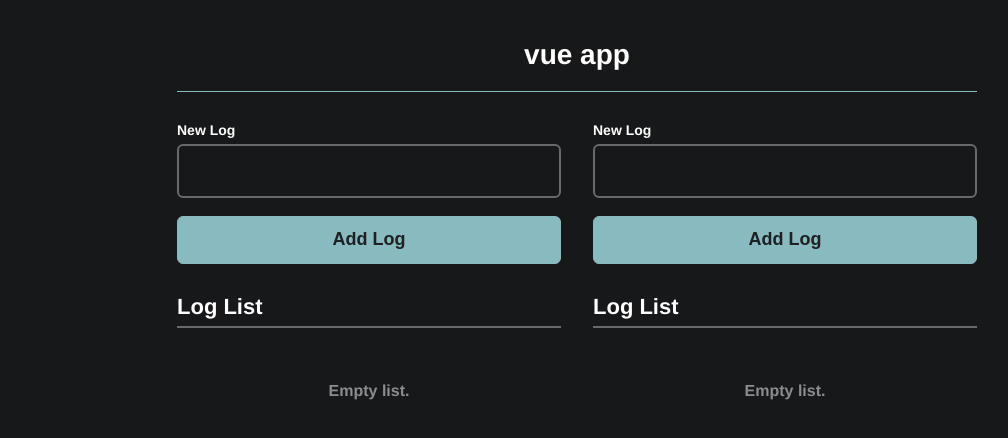
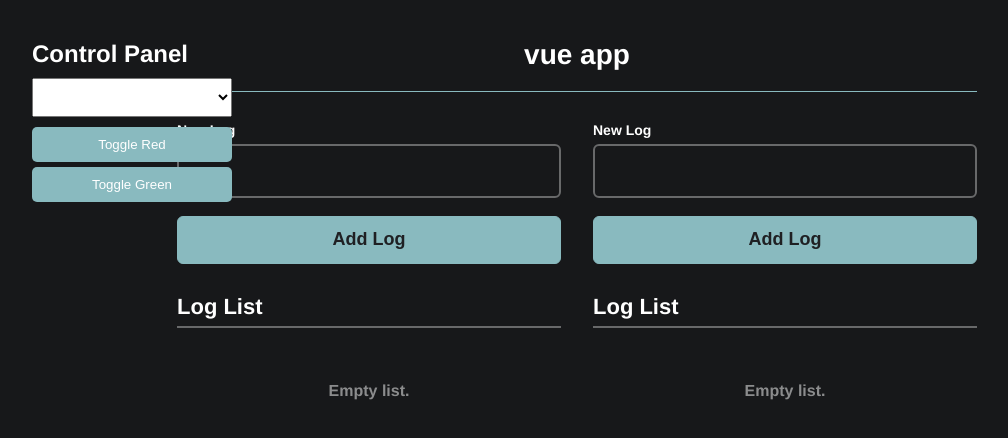
Before and after one commit to sb5m/vue-app, a Vue app: page / in a window 1280 px wide. Shown: the top 438 px of the page, without its empty margins (63-1071 px from the left). Built offline with nearby package versions, Linux system fonts and the light colour scheme.

Commit message:
rudimentary control panel

```diff
--- a/src/App.scss
+++ b/src/App.scss
@@ -7,6 +7,7 @@ $size5: 48px;
 $backgroundColor: #17181a;
 $textColor: white;
 $primaryColor: #89babf;
+$primaryhoverColor: #5a9198;
 $secondTextColor: #1f2023;
 
 body {
@@ -32,6 +33,51 @@ body {
   .separator {
     border-bottom: 1px solid $primaryColor;
     margin: 20px 0 30px;
+  }
+  .control-panel {
+    position: fixed;
+    top: 0;
+    left: 75px;
+    width: 200px;
+    padding: 20px;
+  }
+  .control-panel h2 {
+    margin-bottom: 10px;
+  }
+  .control-panel button {
+    display: block;
+    width: 100%;
+    padding: 10px;
+    margin-bottom: 5px;
+    background-color: $primaryColor;
+    color: #fff;
+    border: none;
+    border-radius: 5px;
+    cursor: pointer;
+    transition: background-color 0.3s ease;
+  }
+  .control-panel button:hover {
+    background-color: $primaryhoverColor;
+  }
+  .control-panel select {
+    width: 100%;
+    padding: 10px;
+    margin-bottom: 10px;
+  }
+  .highlight-button {
+    display: block;
+    width: 100%;
+    padding: 10px;
+    margin-bottom: 5px;
+    background-color: #28a745;
+    color: #fff;
+    border: none;
+    border-radius: 5px;
+    cursor: pointer;
+    transition: background-color 0.3s ease;
+  }
+  .highlight-button:hover {
+    background-color: #218838;
   }
   .logs-container {
     display: flex;
--- a/src/App.vue
+++ b/src/App.vue
@@ -2,6 +2,14 @@
   <div class="app">
     <h1 class="app-title">vue app</h1>
     <div class="separator"></div>
+    <div class="control-panel">
+      <h2>Control Panel</h2>
+        <select v-model="selectedLog">
+          <option v-for="(log, index) in logs" :key="index" :value="log">{{ log.content }}</option>
+        </select>
+        <button @click="toggleHighlightRed(selectedLog)" class="highlight-button">Toggle Red</button>
+        <button @click="toggleHighlightGreen(selectedLog)" class="highlight-button">Toggle Green</button>
+    </div>
     <div class="logs-container">
       <div class="log-class-list">
         <form @submit.prevent="addLog" class="log-form">
@@ -72,8 +80,24 @@ export default {
     if (storedSecondLogs) {
       this.secondList = JSON.parse(storedSecondLogs);
     }
+
+    this.loadLogs();
+    this.loadSecondLogs();
   },
   methods: {
+    loadLogs() {
+      const storedLogs = localStorage.getItem(this.storageKey);
+      if (storedLogs) {
+        this.logs = JSON.parse(storedLogs);
+      }
+    },
+    loadSecondLogs() {
+      const storedSecondLogs = localStorage.getItem(this.secondStorageKey);
+      if (storedSecondLogs) {
+        this.secondList = JSON.parse(storedSecondLogs);
+      }
+    },
+    // Functions for the first list
     addLog() {
       if (this.newLog) {
         this.logs.push({
```
